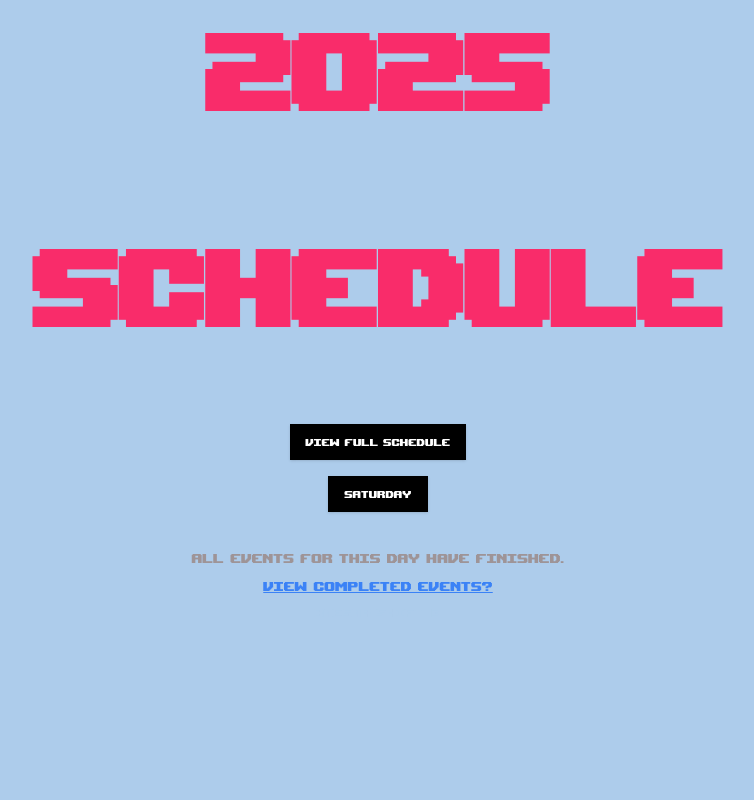
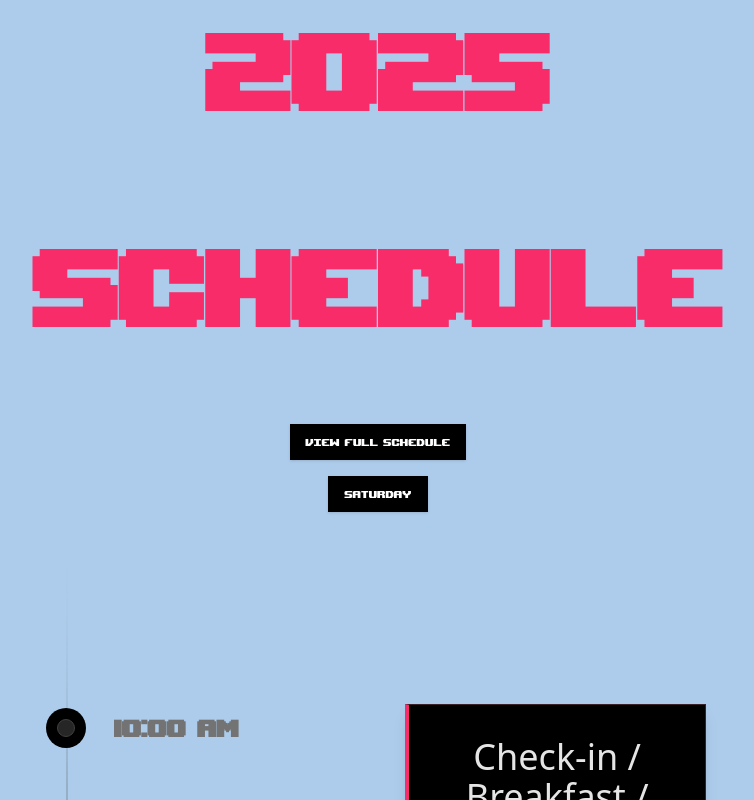
Before and after one commit to J-Souffle/sphx25-schedule, a Next.js app: page / in a window 1280 px wide. Shown: the part 320-1120 px from the top of the page, without its empty margins (262-1016 px from the left). Built offline with nearby package versions, Linux system fonts and the light colour scheme.

Commit message:
displaying events

```diff
--- a/src/app/page.tsx
+++ b/src/app/page.tsx
@@ -1,4 +1,4 @@
-"use client"
+"use client";
 
 import { useState } from "react";
 import { useRouter } from "next/navigation"; // Import useRouter for navigation
@@ -18,20 +18,21 @@ const getDefaultDay = () => {
 };
 
 export default function Component() {
-  const [selectedDay, setSelectedDay] = useState(getDefaultDay())
-  const [showAllEvents, setShowAllEvents] = useState(false)
+  const [selectedDay, setSelectedDay] = useState(getDefaultDay());
+  const [showAllEvents, setShowAllEvents] = useState(false);
 
-  const { saturdayData, sundayData } = SCHEDULE
+  const { saturdayData, sundayData } = SCHEDULE;
 
   const router = useRouter();
 
   function stripPastEvents(data: { title: string; content: JSX.Element }[], selectedDay: string) {
-    const currentTime = getCurrentTime()
+    const currentTime = getCurrentTime();
+    console.log("Current Time:", currentTime); // Debugging log
 
     let eventDate;
     switch (selectedDay) {
       case "Saturday":
-        eventDate = "2025-3-21";
+        eventDate = "2025-4-04";
         break;
       case "Sunday":
         eventDate = "2025-3-20";
@@ -40,61 +41,57 @@ export default function Component() {
         eventDate = "2025-3-18";
     }
 
-//     console.log("Selected Day:", selectedDay);
-// console.log("Selected Data:", getSelectedData());
-
+    console.log("Selected Day:", selectedDay); // Debugging log
+    console.log("Event Date for Selected Day:", eventDate); // Debugging log
 
     return data.filter((event) => {
-
-      // Extract the time from the event title (e.g., "4:30 PM")
       const eventTimeString = event.title;
       const [time, modifier] = eventTimeString.split(" ");
 
-      // Parse the event time (e.g., "4:30" => hours and minutes)
       let [hours, minutes] = time.split(":").map(Number);
-      minutes = minutes
+      if (modifier === "PM" && hours < 12) hours += 12;
+      else if (modifier === "AM" && hours === 12) hours = 0;
 
-      // Adjust hours based on AM/PM
-      if (modifier === "PM" && hours < 12) {
-        hours += 12;
-      } else if (modifier === "AM" && hours === 12) {
-        hours = 0; // Midnight edge case
-      }
-
-      // Create a full event Date object using the mapped eventDate and parsed time
       const eventDateTimeString = `${eventDate} ${String(hours).padStart(2, '0')}:${String(minutes).padStart(2, '0')}`;
-
-      // Check if the event is active
-      const eventIsActive = isEventActive(eventDateTimeString);
-
-      // Create a full event Date object using the mapped eventDate and parsed time
       const eventDateTime = new Date(eventDateTimeString);
 
-      // Return true if the event is active or in the future
-      return eventIsActive || eventDateTime >= currentTime;
+      const currentLocalTime = new Date(currentTime.toLocaleString("en-US", { timeZone: "America/New_York" }));
+      const endOfDay = new Date(eventDate);
+      endOfDay.setHours(23, 59, 59, 999);
 
+      console.log("Event Date-Time String:", eventDateTimeString);
+      console.log("Event Date-Time Object:", eventDateTime);
+      console.log("Current Local Time:", currentLocalTime);
+      console.log("End of Day:", endOfDay);
+
+      // Include all events from the selected day regardless of past/future timing
+      return eventDateTime <= endOfDay && eventDateTime >= new Date(eventDate);
     });
   }
 
   const getSelectedData = () => {
     switch (selectedDay) {
       case "Saturday":
-        return saturdayData
+        return saturdayData;
       case "Sunday":
-        return sundayData
+        return sundayData;
       default:
-        return saturdayData
+        return saturdayData;
     }
-  }
+  };
 
   const getData = () => {
     const selectedData = getSelectedData();
-    return showAllEvents ? selectedData : stripPastEvents(selectedData, selectedDay);
-  }
+    console.log("Selected Data (Before Filtering):", selectedData); // Debugging log
+
+    const filteredData = showAllEvents ? selectedData : stripPastEvents(selectedData, selectedDay);
+    console.log("Filtered Data (After Filtering):", filteredData); // Debugging log
+
+    return filteredData;
+  };
 
   return (
     <MaxWidthWrapper>
-      {/* <Comment text={"Caesar shift 12"} /> */}
       <div className="mb-30 py-8 sm:py-12 md:py-16 mx-auto text-center flex flex-col items-center max-w-4xl">
         {/* Header */}
         <h1
@@ -108,23 +105,8 @@ export default function Component() {
           Schedule
         </h1>
 
-
-
-        {/* Toggle for "View All Events" */}
-        {/* <div className="mb-6">
-          <label className="flex items-center gap-2">
-            <span className="text-lg">View past events</span>
-            <Switch
-              aria-label="Toggle to view all events or upcoming events only"
-              checked={showAllEvents}
-              onCheckedChange={() => setShowAllEvents(!showAllEvents)}
-            />
-          </label>
-        </div> */}
-
-        {/* Select Day Buttons */}
-         {/* Navigate to full schedule */}
-         <Button
+        {/* Navigate to full schedule */}
+        <Button
           onClick={() => router.push("/full-schedule")}
           variant="default"
           className="mb-4"
@@ -155,7 +137,7 @@ export default function Component() {
                   <br />
                   <button
                     onClick={() => setShowAllEvents((prev) => !prev)}
-                    className="text-blue-500 underline cursor-pointer" // Add styles for the clickable text
+                    className="text-blue-500 underline cursor-pointer"
                   >
                     {`View completed events?`}
                   </button>
@@ -167,12 +149,11 @@ export default function Component() {
           <p className="text-background">Caesar Shift 13</p>
         </div>
 
-
         {/* Footer */}
         <div className="pt-[10rem] md:pt-[16rem] w-full max-w-3xl mx-auto">
           <MinFooter />
         </div>
       </div>
     </MaxWidthWrapper>
-  )
+  );
 }
--- a/src/lib/schedule.tsx
+++ b/src/lib/schedule.tsx
@@ -7,7 +7,7 @@ export const SCHEDULE = {
         "title": "10:00 AM",
         "content": (
             <>
-                    <EventCard title="Check-in / Breakfast / Team Formation" roomNumber={"TBD"} isActive={isEventActive("2025-03-19 22:00")} />
+                <EventCard title="Check-in / Breakfast / Team Formation" roomNumber={"TBD"} isActive={isEventActive("2025-4-04 10:00")} />
             </>
         )
     },
@@ -15,7 +15,7 @@ export const SCHEDULE = {
         "title": "11:00 AM",
         "content": (
             <>
-                    <EventCard title="Opening Ceremony" roomNumber={"TBD"} isActive={isEventActive("2025-3-19 23:00")} />
+                <EventCard title="Opening Ceremony" roomNumber={"TBD"} isActive={isEventActive("2025-4-04 11:00")} />
             </>
         )
     },
@@ -23,7 +23,7 @@ export const SCHEDULE = {
         "title": "12:00 PM",
         "content": (
             <>
-                    <EventCard title="Hacking Starts / Hardware Kit Pick-Up" roomNumber={"TBD"} isActive={isEventActive("2025-3-19 23:00")} />
+                <EventCard title="Hacking Starts / Hardware Kit Pick-Up" roomNumber={"TBD"} isActive={isEventActive("2025-4-04 12:00")} />
             </>
         )
     },
@@ -31,7 +31,7 @@ export const SCHEDULE = {
         "title": "1:00 PM",
         "content": (
             <>
-                    <EventCard title="Lunch / Team Form Due" roomNumber={"TBD"} isActive={isEventActive("2025-3-19 23:00")} />
+                <EventCard title="Lunch / Team Form Due" roomNumber={"TBD"} isActive={isEventActive("2025-4-04 13:00")} />
             </>
         )
     },
@@ -39,7 +39,7 @@ export const SCHEDULE = {
         "title": "7:00 PM",
         "content": (
             <>
-                    <EventCard title="Dinner / Check-in Period Ends, Team Forms Due" roomNumber={"TBD"} isActive={isEventActive("2025-3-19 23:00")} />
+                <EventCard title="Dinner / Check-in Period Ends, Team Forms Due" roomNumber={"TBD"} isActive={isEventActive("2025-4-04 19:00")} />
             </>
         )
     },
@@ -47,7 +47,7 @@ export const SCHEDULE = {
         "title": "12:00 AM",
         "content": (
             <>
-                    <EventCard title="Midnight Snack" roomNumber={"TBD"} isActive={isEventActive("2025-3-19 23:00")} />
+                <EventCard title="Midnight Snack" roomNumber={"TBD"} isActive={isEventActive("2025-4-04 23:59")} />
             </>
         )
     }
```
Lines whose indentation alone changed are shown as unchanged.
